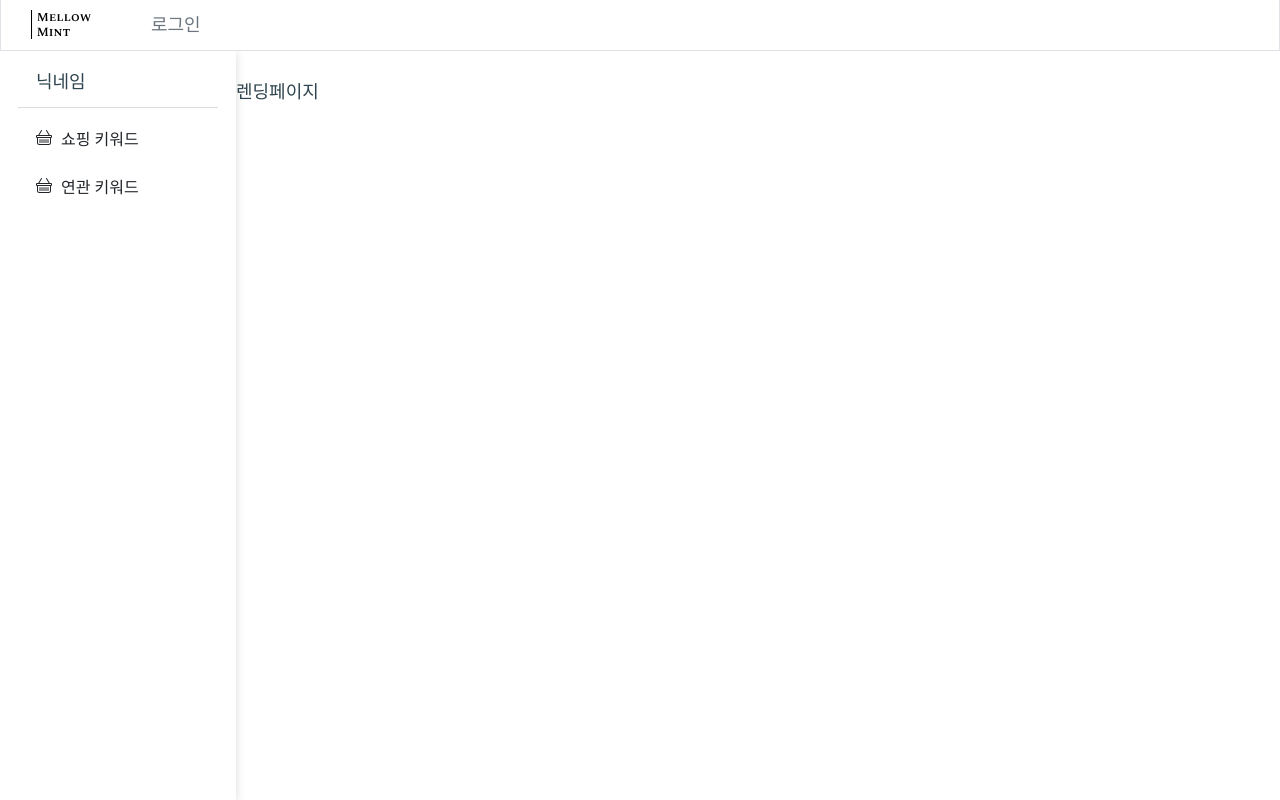
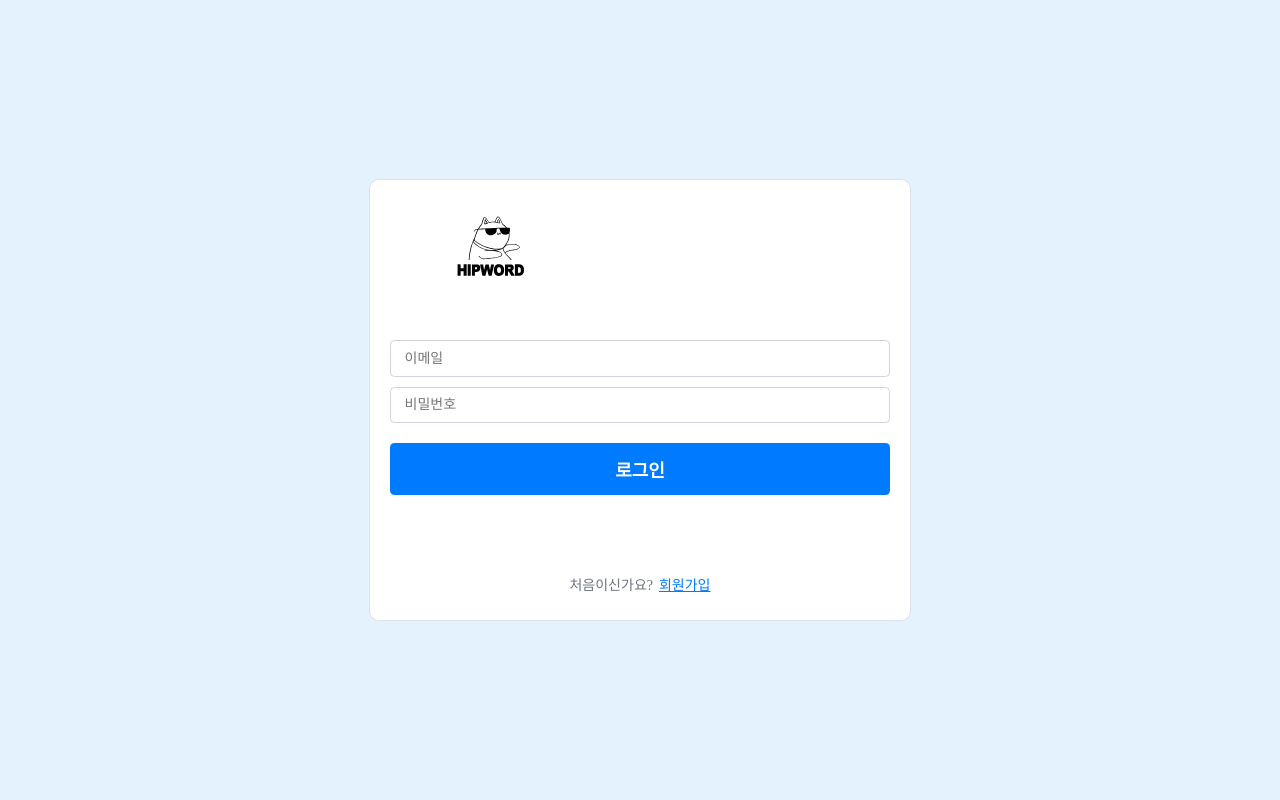
Before and after one commit to oyg0420/my-inventory-webapp, a React (Create React App) app: page / in a window 1280 px wide. Built offline with nearby package versions, Linux system fonts and the light colour scheme.

Commit message:
chore(): layout 수정

```diff
--- a/src/components/atoms/BarLogo.tsx
+++ b/src/components/atoms/BarLogo.tsx
@@ -5,7 +5,7 @@ const BarLogo = styled.svg`
   width: 100px;
 
   background-image: url(${IconLogo});
-  background-size: 60px;
+  background-size: 100px;
   background-repeat: no-repeat;
   background-position: center;
 
--- a/src/components/pages/Main.tsx
+++ b/src/components/pages/Main.tsx
@@ -18,10 +18,7 @@ const Main: React.FC = () => {
           </Route>
         ) : (
           <>
-            <Route exact path="/">
-              <Landing />
-            </Route>
-            <Route exact path="/sign_in">
+            <Route exact path={['/', '/sign_in']}>
               <SignIn />
             </Route>
             <Route exact path="/sign_up">
```
Also changed, not shown: src/images/icon-logo.svg.
